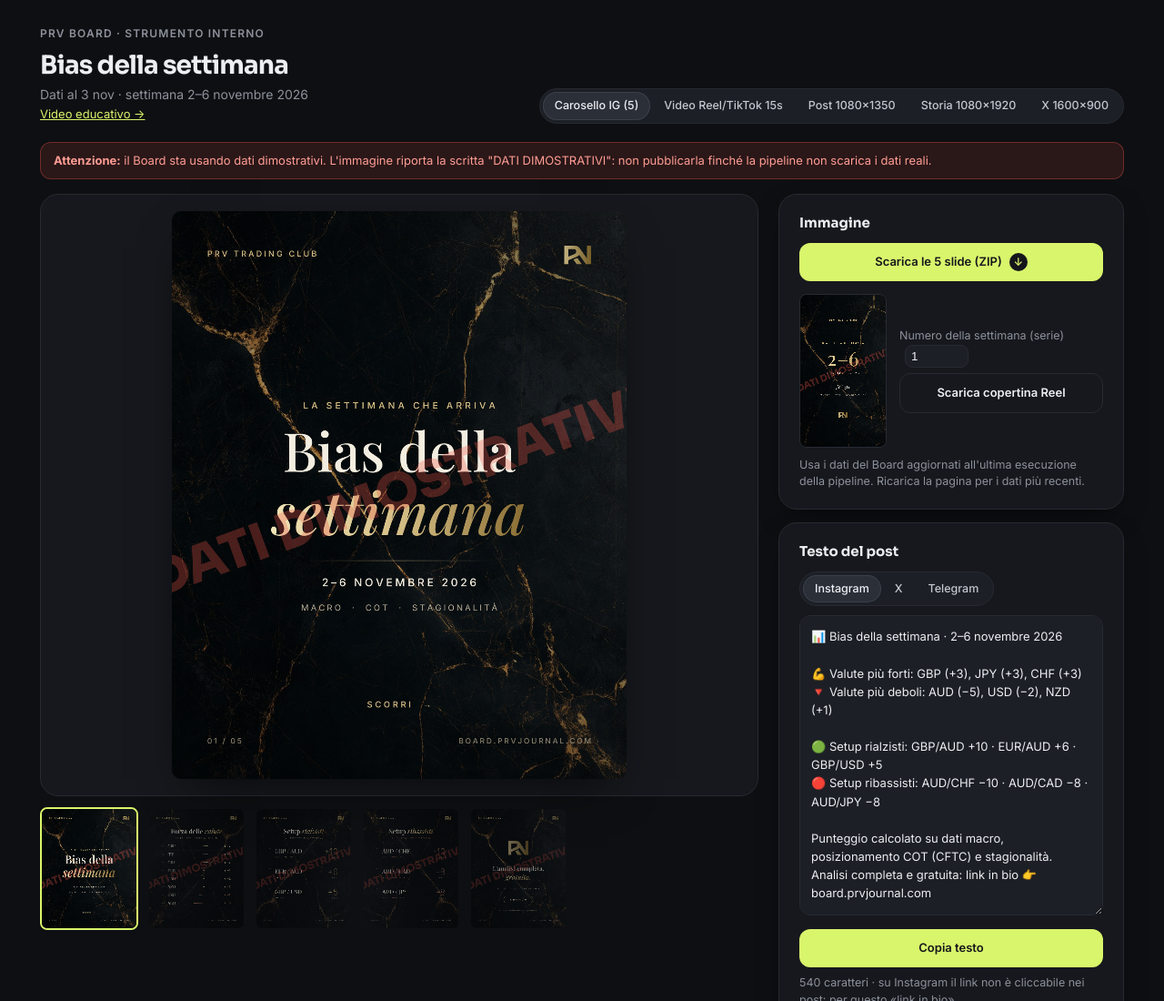
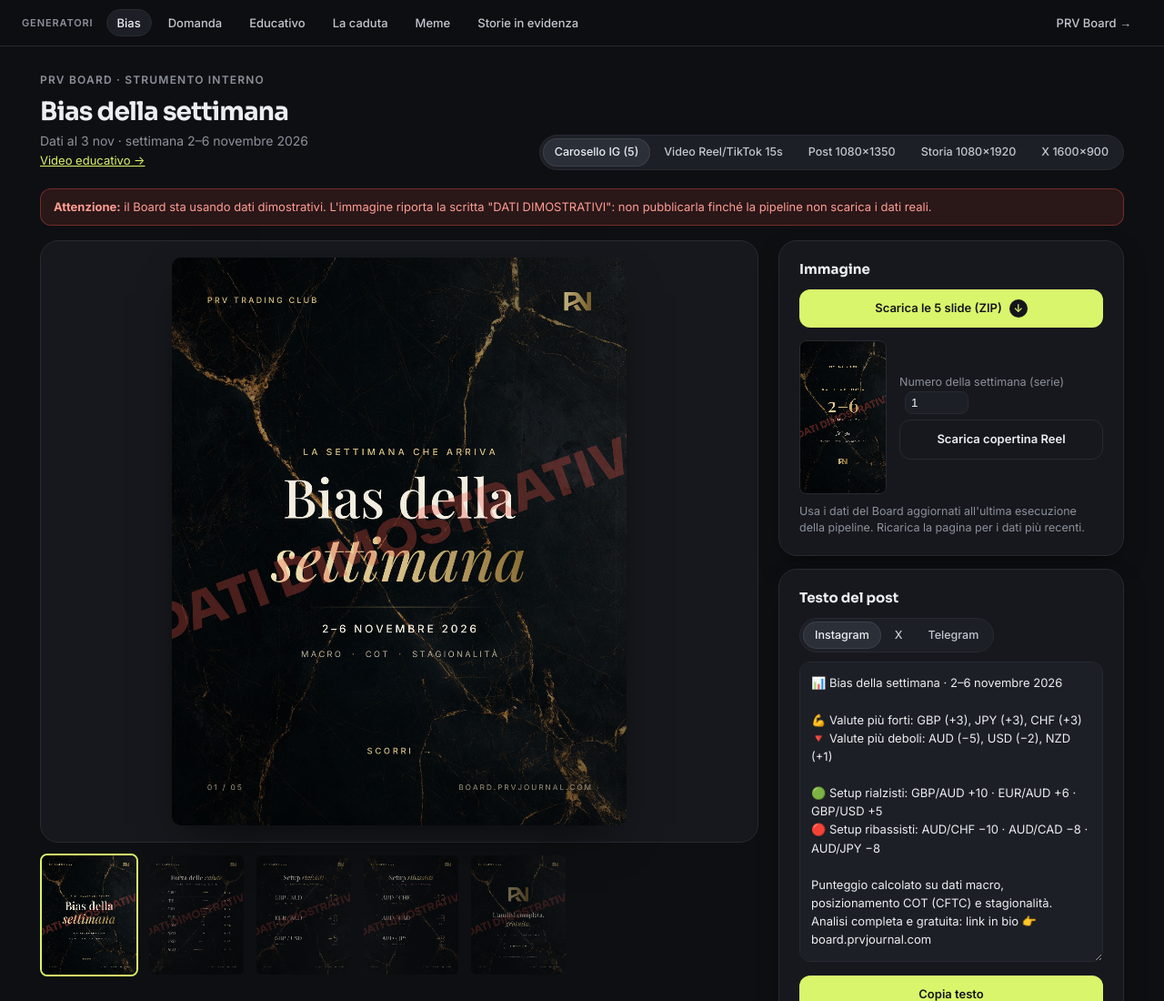
Before and after one commit to lucaprevitali1610/biaslab, a plain HTML site: page site/bias.html in a window 1280 px wide. Shown: the top 1100 px of the page at 91% size. Drawn offline with Linux system fonts and the light colour scheme.

Commit message:
Generatori: barra in alto con i link a tutti gli strumenti
Co-Authored-By: Claude Opus 5.5 <noreply@anthropic.com>
Claude-Session: https://claude.ai/code/session_01MKYgpw36Ww4UiR7KA4723V

```diff
--- a/site/bias.html
+++ b/site/bias.html
@@ -727,5 +727,6 @@ $("#copy").onclick = async () => {
   } catch (e) { $("#sub").textContent = "Impossibile leggere i dati del Board: " + e.message; }
 })();
 </script>
+<script src="vendor/gen-nav.js"></script>
 </body>
 </html>
--- /dev/null
+++ b/site/vendor/gen-nav.js
@@ -0,0 +1,17 @@
+/* PRV · barra in cima a ogni generatore interno, con i link a tutti gli altri */
+(function () {
+  var L = [["bias.html", "Bias"], ["domanda.html", "Domanda"], ["edu.html", "Educativo"], ["crash.html", "La caduta"], ["meme.html", "Meme"], ["evidenza.html", "Storie in evidenza"]];
+  var here = location.pathname.split("/").pop() || "index.html";
+  var css = document.createElement("style");
+  css.textContent = ".gnav{position:sticky;top:0;z-index:100;display:flex;gap:6px;align-items:center;flex-wrap:wrap;padding:10px 24px;background:rgba(14,15,18,.92);backdrop-filter:blur(8px);border-bottom:1px solid var(--line,#26262b);font:500 13px Inter,system-ui,sans-serif}" +
+    ".gnav b{color:var(--mute,#888);font-weight:600;letter-spacing:.08em;font-size:11px;margin-right:8px}" +
+    ".gnav a{color:var(--ink2,#c9c9c9);text-decoration:none;padding:6px 11px;border-radius:999px;border:1px solid transparent}" +
+    ".gnav a:hover{border-color:var(--line,#333);color:var(--ink,#fff)}" +
+    ".gnav a.on{background:var(--soft,#22242a);color:var(--ink,#fff);border-color:var(--line,#333)}" +
+    ".gnav .sp{flex:1}";
+  document.head.appendChild(css);
+  var nav = document.createElement("nav"); nav.className = "gnav"; nav.setAttribute("aria-label", "Generatori PRV");
+  nav.innerHTML = "<b>GENERATORI</b>" + L.map(function (x) { return '<a href="' + x[0] + '"' + (x[0] === here ? ' class="on" aria-current="page"' : "") + ">" + x[1] + "</a>"; }).join("") +
+    '<span class="sp"></span><a href="./">PRV Board →</a>';
+  document.body.insertBefore(nav, document.body.firstChild);
+})();
```
Also changed, not shown: site/crash.html (+1 -0 lines), site/domanda.html (+1 -0 lines), site/edu.html (+1 -0 lines), site/evidenza.html (+1 -0 lines), site/meme.html (+1 -0 lines).
